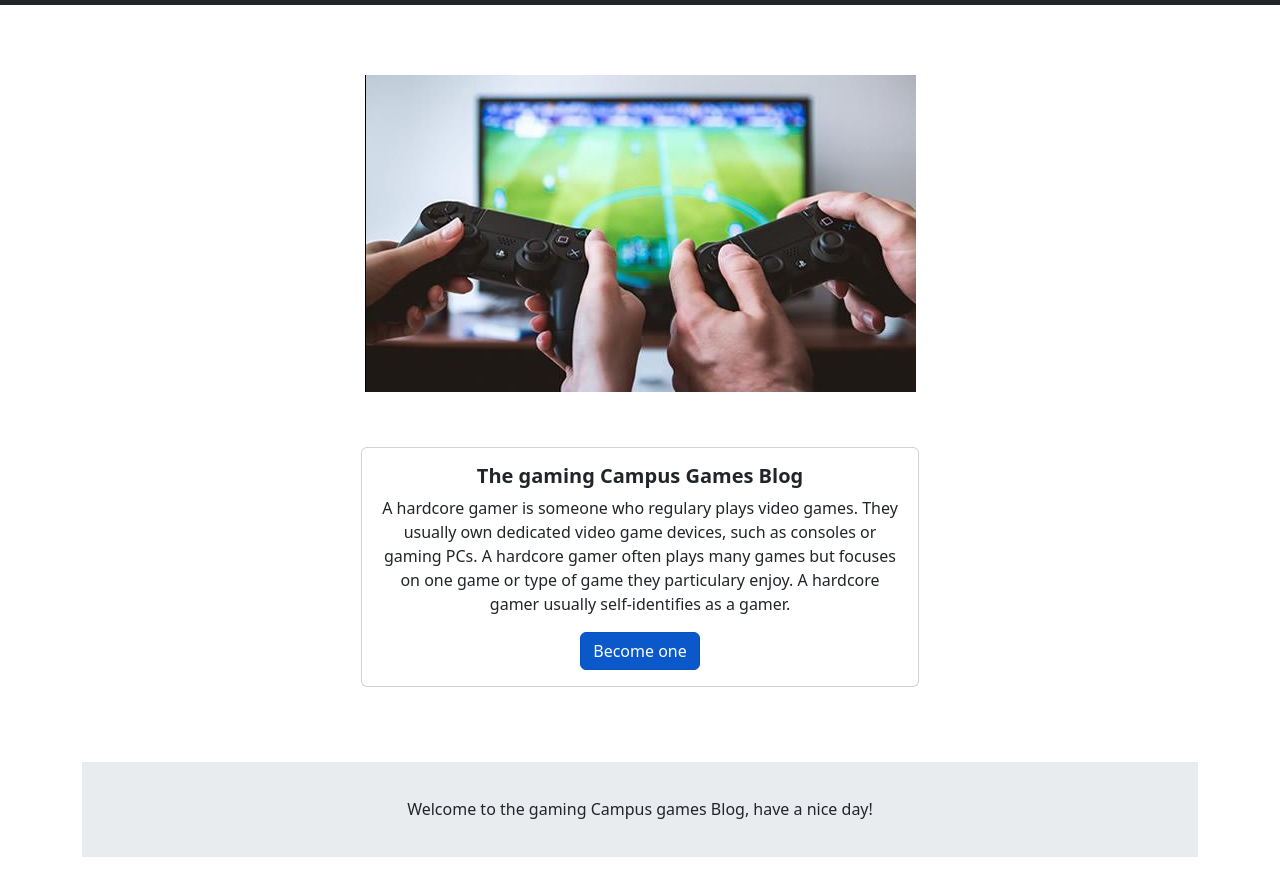
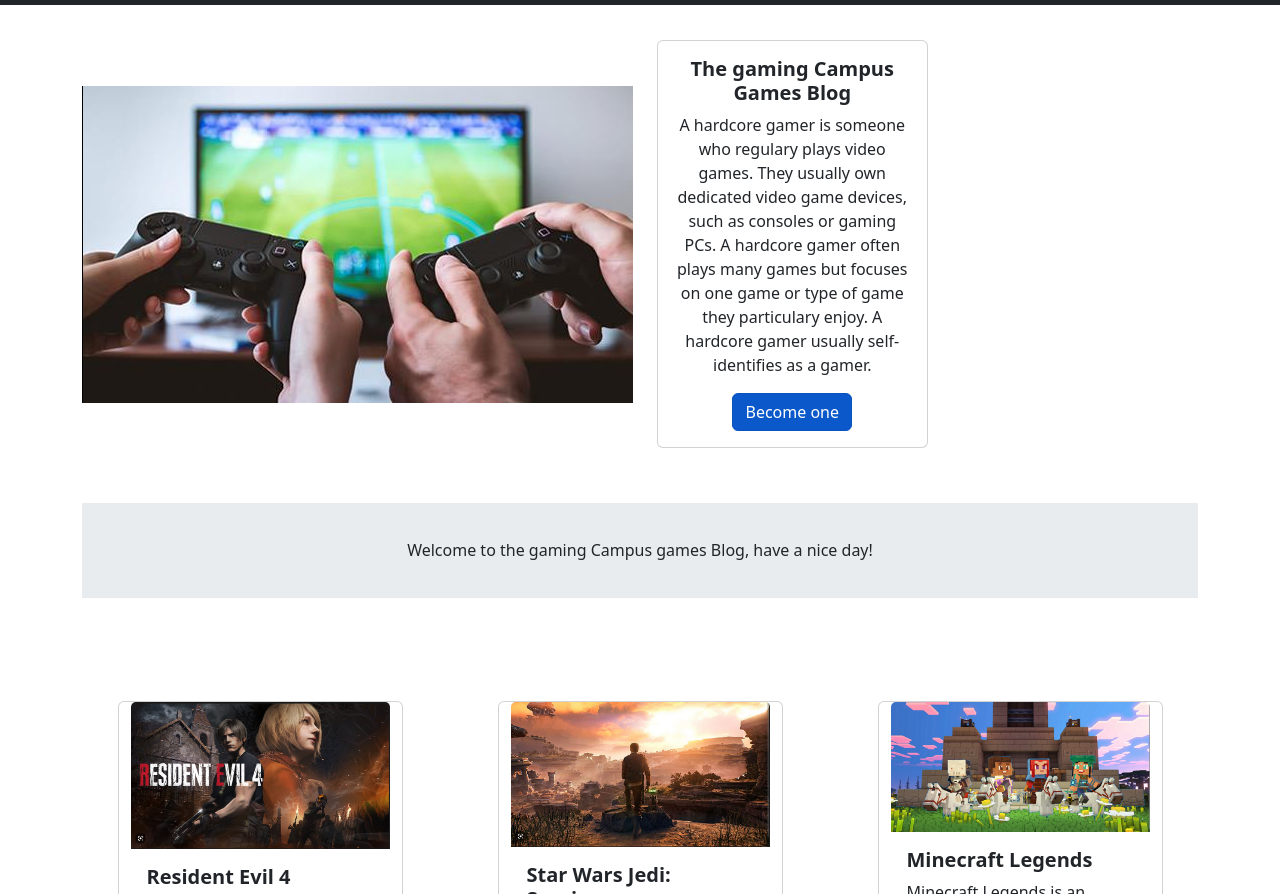
Before and after one commit to zapateyos/rendu-partiel, a plain HTML site: page index.html in a window 1280 px wide. Shown: the part 51-945 px from the top of the page. Drawn offline with nearby package versions, Linux system fonts and the light colour scheme; files that its build step writes are made by us from their sources.

Commit message:
Add files via upload

```diff
--- a/index.html
+++ b/index.html
@@ -27,22 +27,23 @@
   </nav>
   <div class="container text-center">
     <div class="row align-items-center ">
-      <div class="container ">
+      <div class="col">
         <img src="2-14.png" alt="">
       </div>
-      <div class="container ">
+        <div class="col">
         <div class="card w-50">
           <div class="card-body">
             <h5 class="card-title bolded">The gaming Campus Games Blog </h5>
             <p class="card-text">A hardcore gamer is someone who regulary plays video games. They usually own dedicated video game devices, such as consoles or gaming PCs. A hardcore gamer often plays many games but focuses on one game or type of game they particulary enjoy. A hardcore gamer usually self-identifies as a gamer.</p>
             <a href="#" class="btn btn-primary active">Become one </a>
           </div>
+          </div>
         </div>
       </div>
     </div>
-  </div>
 
-  <div class="container">
+
+  <div class="container text-center">
     <div class="container-fluid bg-body-secondary">
       <div class="container">
         <div class="row">
```
